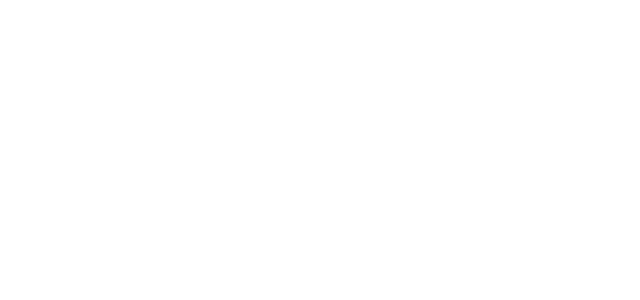
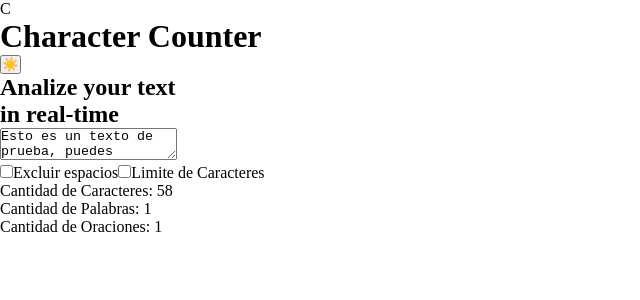
Before and after one commit to Matias-Giorello/Tp-FrontEnd-Final-UTN, a React (Vite) app: page / in a window 1280 px wide. Shown: the top 300 px of the page, without its empty margins (0-640 px from the left). Built offline with nearby package versions, Linux system fonts and the light colour scheme.

Commit message:
add: main features: character counter, word counter, sentence counter, and limits

```diff
--- a/src/App.jsx
+++ b/src/App.jsx
@@ -1,11 +1,79 @@
+import { useState } from "react"
 import { Header } from "./components/Header"
 
-function App() {
+const App = () => {
+  const [text, setText] = useState("Esto es un texto de prueba, puedes modificarlo a tu gusto.")
 
-  <main>
-    <Header />
-  </main>
+  const [excludeSpaces, setExcludeSpaces] = useState(false)
+  const [limitCharacter, setLimitCharacter] = useState(false)
+  const [limitValue, setLimitValue] = useState(300)
 
+  const characters = excludeSpaces ? text.replace(/\s/g, "").length : text.length
+
+  const words = text.trim() === "" ? 0 : text.trim().split("/\s+/").length
+
+  const sentences = text.trim() === "" ? 0 : text.split(/[.!?]/).filter(sentence => sentence.trim() !== "").length
+
+  const handleChangeTextArea = (e) => {
+    const value = e.target.value
+
+    if (limitCharacter) {
+      if (value.length <= limitValue) {
+        setText(value)
+      }
+    } else {
+        setText(value)
+      }
+  }
+
+  const handleChangeInputLimit = (e) => {
+    setLimitCharacter(!limitCharacter)
+    const newText = text.slice(0, limitValue)
+    setText(newText)
+  }
+
+  return (
+    <main>
+      <Header />
+      <h2>Analize your text <br />
+        in real-time</h2>
+
+      <textarea
+      placeholder="Escribe tu texto..."
+      onChange={handleChangeTextArea}
+      value={text}
+      ></textarea>
+      <div>
+        <label>
+          <input
+            type="checkbox"
+            checked={excludeSpaces}
+            onChange={() => setExcludeSpaces(!excludeSpaces)}
+          />
+          Excluir espacios
+        </label>
+        <label>
+          <input
+            type="checkbox"
+            checked={limitCharacter}
+            onChange={handleChangeInputLimit}
+          />
+          Limite de Caracteres
+        </label>
+        {
+          limitCharacter &&
+          <input
+          type="number"
+          value={limitValue}
+          onChange={(e) => setLimitValue(e.target.value)}
+          />
+        }
+      </div>
+      <p>Cantidad de Caracteres: {characters}</p>
+      <p>Cantidad de Palabras: {words}</p>
+      <p>Cantidad de Oraciones: {sentences}</p>
+    </main>
+  )
 }
 
 export  { App }
```
